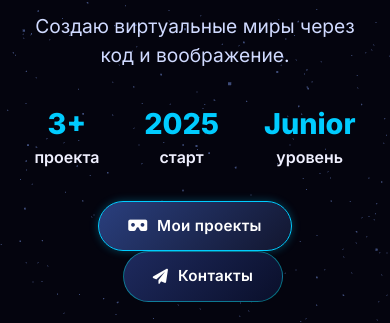
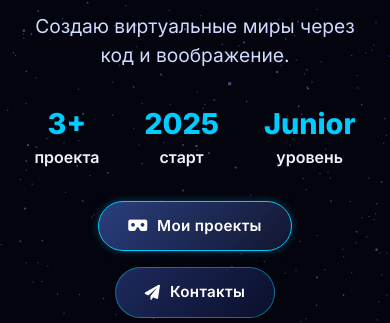
Before and after one commit to Spbkoin/testo, a plain HTML site: page index.html in a window 390 px wide. Shown: the part 246-569 px from the top of the page. Drawn offline with nearby package versions, Linux system fonts and the light colour scheme.

Commit message:
index.html
fixed mobile version

```diff
--- a/index.html
+++ b/index.html
@@ -84,6 +84,14 @@
       background: linear-gradient(135deg, #3c5aa0, #1b2150);
       border-color: #0ff;
       box-shadow: 0 8px 20px rgba(0, 200, 255, 0.4);
+    }
+
+    /* Контейнер для кнопок — flex с gap */
+    .hero-buttons {
+      display: flex;
+      flex-wrap: wrap;
+      gap: 1rem;
+      margin-top: 2rem;
     }
 
     section {
@@ -351,6 +359,10 @@
       .wizard-emoji {
         font-size: 6rem;
       }
+      /* дополнительно для кнопок — центрирование и сохранение gap */
+      .hero-buttons {
+        justify-content: center;
+      }
     }
 
     .fade-up {
@@ -393,9 +405,9 @@
         <div class="stat"><span class="stat-number">2025</span><br>старт</div>
         <div class="stat"><span class="stat-number">Junior</span><br>уровень</div>
       </div>
-      <div style="margin-top: 2rem;">
+      <div class="hero-buttons">
         <a href="#projects" class="btn btn-primary"><i class="fas fa-vr-cardboard"></i> Мои проекты</a>
-        <a href="#contact" class="btn" style="margin-left: 1rem;"><i class="fas fa-paper-plane"></i> Контакты</a>
+        <a href="#contact" class="btn"><i class="fas fa-paper-plane"></i> Контакты</a>
       </div>
     </div>
     <div class="avatar-vr">
```
